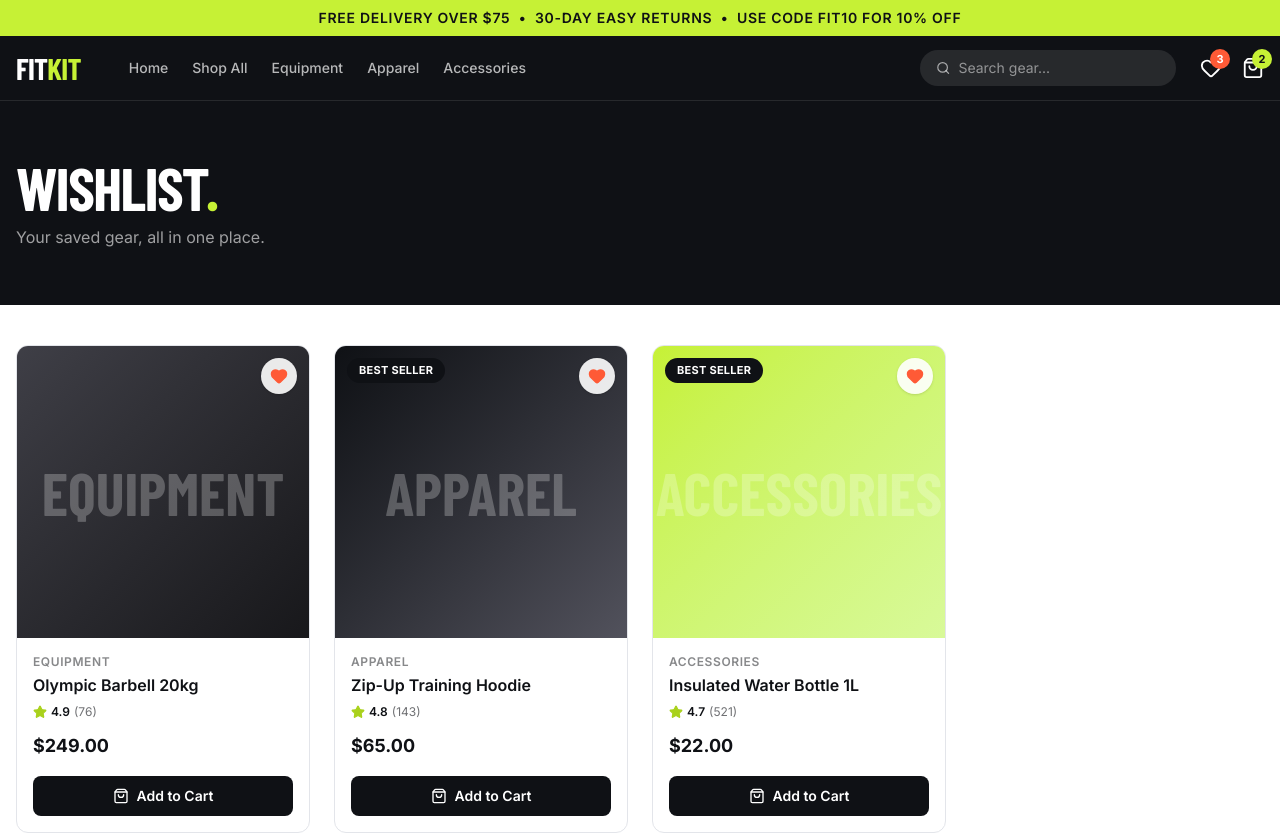
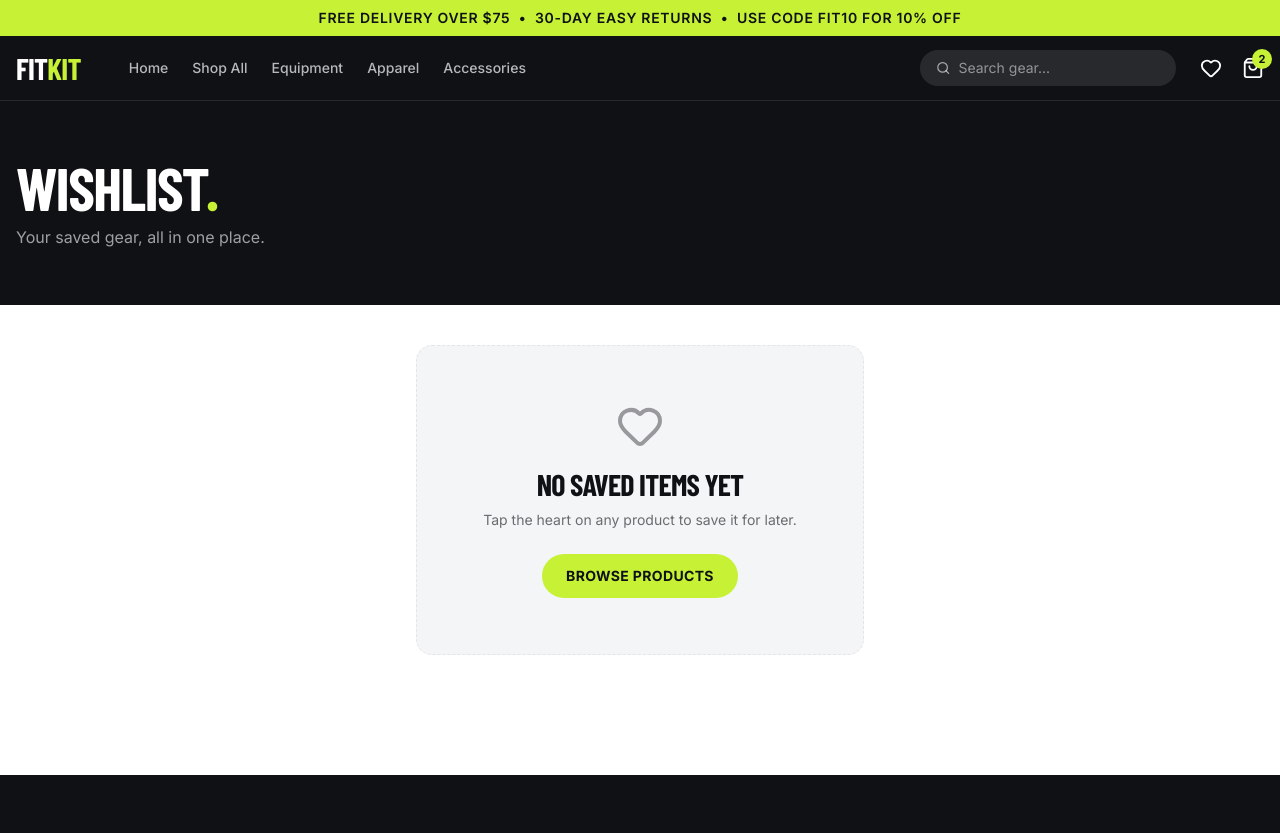
Before and after one commit to jawad-sayyah/FitKit, a React (Vite) app: page /wishlist in a window 1280 px wide. Shown: the top 833 px of the page. Built offline with nearby package versions, Linux system fonts and the light colour scheme; a web font is replaced by a local one.

Commit message:
feat: add to favorites

```diff
--- a/src/components/layout/Header.tsx
+++ b/src/components/layout/Header.tsx
@@ -1,6 +1,7 @@
 import { useState } from "react";
 import { Link, NavLink } from "react-router-dom";
 import { Heart, Menu, Search, ShoppingBag, X } from "lucide-react";
+import { useFavorites } from "@/providers/FavoritesContext";
 
 const navLinks = [
   { to: "/", label: "Home" },
@@ -11,8 +12,6 @@ const navLinks = [
 ];
 
 // TODO (logic phase): replace these dummy counts with the cart / wishlist store.
-const DUMMY_CART_COUNT = 2;
-const DUMMY_WISHLIST_COUNT = 3;
 
 function CountBadge({ count, tone }: { count: number; tone: string }) {
   if (count === 0) return null;
@@ -27,6 +26,9 @@ function CountBadge({ count, tone }: { count: number; tone: string }) {
 
 export default function Header() {
   const [open, setOpen] = useState(false);
+  const { favorites } = useFavorites();
+  const DUMMY_CART_COUNT = 2;
+  const WISHLIST_COUNT = favorites.length;
 
   return (
     <header className="sticky top-0 z-40 border-b border-white/10 bg-ink text-white">
@@ -71,10 +73,7 @@ export default function Header() {
         <div className="ml-auto flex items-center gap-5 md:ml-2">
           <Link to="/wishlist" className="relative" aria-label="Wishlist">
             <Heart size={22} />
-            <CountBadge
-              count={DUMMY_WISHLIST_COUNT}
-              tone="bg-flame text-white"
-            />
+            <CountBadge count={WISHLIST_COUNT} tone="bg-flame text-white" />
           </Link>
           <Link to="/cart" className="relative" aria-label="Cart">
             <ShoppingBag size={22} />
--- a/src/components/ui/ProductCard.tsx
+++ b/src/components/ui/ProductCard.tsx
@@ -1,13 +1,10 @@
 import { Heart, ShoppingBag, Star } from "lucide-react";
 import type { Product } from "@/types";
 import { formatPrice } from "@/utils/format";
-
+import { useFavorites } from "@/providers/FavoritesContext";
 interface Props {
   product: Product;
-  // Logic phase: wire these up. They are optional so the design works standalone.
   onAddToCart?: (product: Product) => void;
-  onToggleWishlist?: (product: Product) => void;
-  isWishlisted?: boolean;
 }
 
 const badgeStyles: Record<NonNullable<Product["badge"]>, string> = {
@@ -16,12 +13,8 @@ const badgeStyles: Record<NonNullable<Product["badge"]>, string> = {
   "Best Seller": "bg-ink text-white",
 };
 
-export default function ProductCard({
-  product,
-  onAddToCart,
-  onToggleWishlist,
-  isWishlisted = false,
-}: Props) {
+export default function ProductCard({ product, onAddToCart }: Props) {
+  const { isFavorite, toggleFavorite } = useFavorites();
   return (
     <article className="group flex flex-col overflow-hidden rounded-xl border border-line bg-white transition hover:shadow-xl">
       <div
@@ -41,13 +34,13 @@ export default function ProductCard({
         )}
 
         <button
-          onClick={() => onToggleWishlist?.(product)}
+          onClick={() => toggleFavorite(product.id)}
           aria-label="Toggle wishlist"
           className="absolute right-3 top-3 flex h-9 w-9 items-center justify-center rounded-full bg-white/90 text-ink shadow transition hover:bg-white"
         >
           <Heart
             size={18}
-            className={isWishlisted ? "fill-flame text-flame" : ""}
+            className={isFavorite(product.id) ? "fill-flame text-flame" : ""}
           />
         </button>
       </div>
--- a/src/main.tsx
+++ b/src/main.tsx
@@ -2,9 +2,11 @@ import { StrictMode } from "react";
 import { createRoot } from "react-dom/client";
 import "./index.css";
 import App from "./App.tsx";
-
+import { FavoritesProvider } from "./providers/FavoritesContext.tsx";
 createRoot(document.getElementById("root")!).render(
   <StrictMode>
-    <App />
+    <FavoritesProvider>
+      <App />
+    </FavoritesProvider>
   </StrictMode>,
 );
--- a/src/pages/Wishlist.tsx
+++ b/src/pages/Wishlist.tsx
@@ -3,11 +3,11 @@ import { products } from "@/data/products";
 import PageHeader from "@/components/ui/PageHeader";
 import ProductCard from "@/components/ui/ProductCard";
 import EmptyState from "@/components/ui/EmptyState";
-
-// DESIGN ONLY: dummy saved items. Replace with the wishlist store in the logic phase.
-const dummyWishlist = [products[2], products[9], products[12]];
+import { useFavorites } from "@/providers/FavoritesContext";
 
 export default function Wishlist() {
+  const { favorites } = useFavorites();
+  const wishlist_data = products.filter((p) => favorites.includes(p.id));
   return (
     <>
       <PageHeader
@@ -16,10 +16,10 @@ export default function Wishlist() {
       />
 
       <div className="mx-auto max-w-7xl px-4 py-10">
-        {dummyWishlist.length > 0 ? (
+        {favorites.length > 0 ? (
           <div className="grid grid-cols-2 gap-4 md:grid-cols-3 lg:grid-cols-4 lg:gap-6">
-            {dummyWishlist.map((p) => (
-              <ProductCard key={p.id} product={p} isWishlisted />
+            {wishlist_data.map((p) => (
+              <ProductCard key={p.id} product={p} />
             ))}
           </div>
         ) : (
--- /dev/null
+++ b/src/providers/FavoritesContext.tsx
@@ -0,0 +1,66 @@
+import {
+  createContext,
+  useContext,
+  useState,
+  useEffect,
+  type ReactNode,
+} from "react";
+
+const KEY = "favorites";
+
+interface FavoritesContextType {
+  favorites: number[];
+  isFavorite: (id: number) => boolean;
+  toggleFavorite: (id: number) => void;
+}
+
+const FavoritesContext = createContext<FavoritesContextType | null>(null);
+
+function readFavorites(): number[] {
+  try {
+    const raw = localStorage.getItem(KEY);
+    if (!raw) return [];
+
+    const parsed: unknown = JSON.parse(raw);
+
+    return Array.isArray(parsed) && parsed.every((id) => typeof id === "number")
+      ? parsed
+      : [];
+  } catch {
+    return [];
+  }
+}
+
+export function FavoritesProvider({ children }: { children: ReactNode }) {
+  const [favorites, setFavorites] = useState<number[]>(readFavorites);
+
+  useEffect(() => {
+    localStorage.setItem(KEY, JSON.stringify(favorites));
+  }, [favorites]);
+
+  const isFavorite = (id: number) => favorites.includes(id);
+
+  const toggleFavorite = (id: number) => {
+    setFavorites((prev) =>
+      prev.includes(id) ? prev.filter((f) => f !== id) : [...prev, id],
+    );
+  };
+
+  return (
+    <FavoritesContext.Provider
+      value={{ favorites, isFavorite, toggleFavorite }}
+    >
+      {children}
+    </FavoritesContext.Provider>
+  );
+}
+
+export function useFavorites() {
+  const context = useContext(FavoritesContext);
+
+  if (!context) {
+    throw new Error("useFavorites must be used within FavoritesProvider");
+  }
+
+  return context;
+}
```
